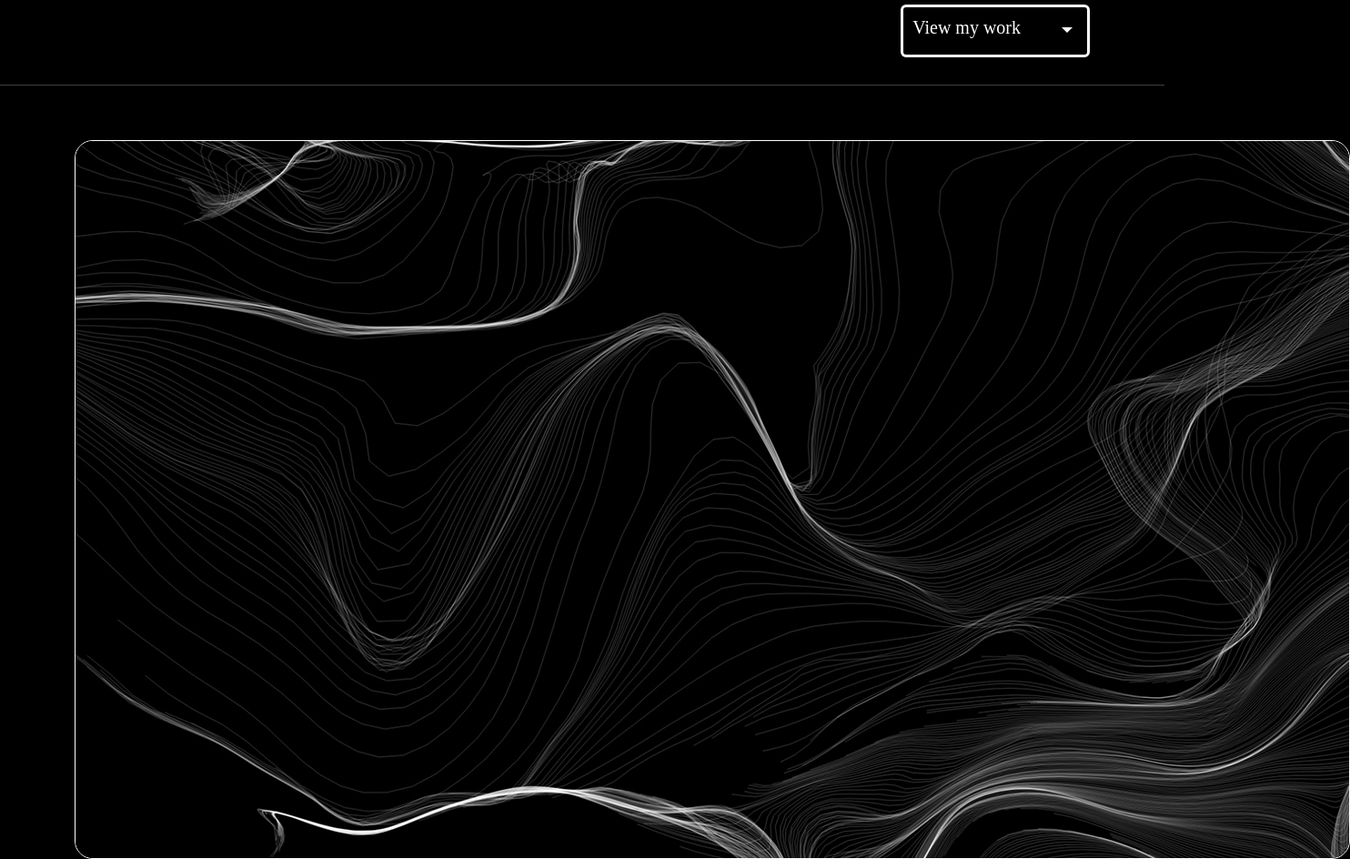
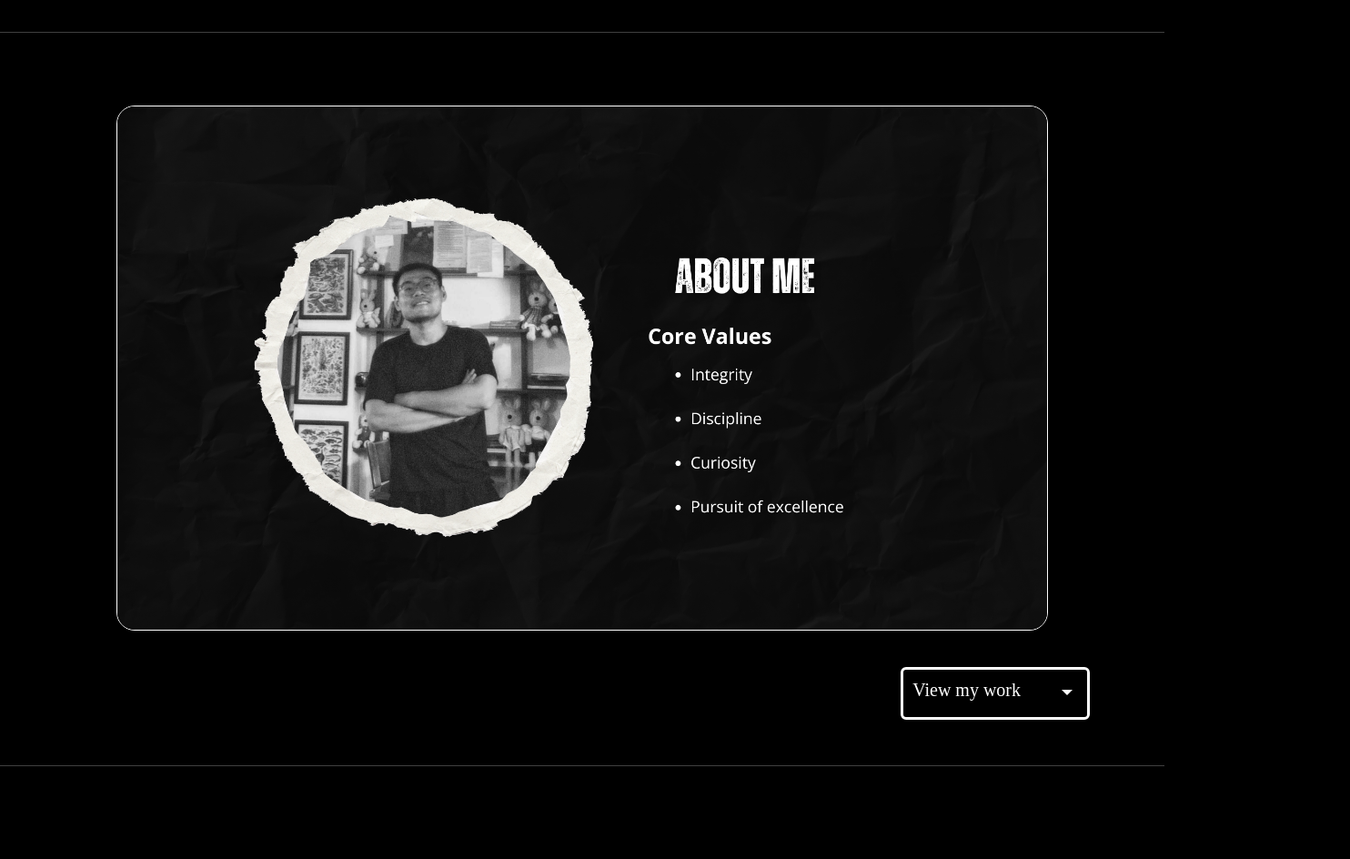
Before and after one commit to Rei2701/Porfolio_PJ, a plain HTML site: page html/index.html in a window 1280 px wide. Shown: the part 864-1808 px from the top of the page at 91% size, 1484 px wide, since content can reach past the window. After the commit the page ends 1766 px from the top, so only its background shows below. Drawn offline with nearby package versions, Linux system fonts and the light colour scheme; a web font is replaced by a local one.

Commit message:
push them cai nut

```diff
--- a/css/main.css
+++ b/css/main.css
@@ -146,9 +146,13 @@ i.nav-icon:hover{
     font-size: 20px;
     font-weight: 500;
 }
+.btn-Dropdown ul{
+    border: 2px white solid;
+    border-radius: 20px;
+}
 .dropdown-menu a.dropdown-item{
     font-weight: 700;
-    padding: 10px;
+    padding: 10px 20px;
     margin-top: 10px;
     background-color: black;
     color: white;
@@ -161,3 +165,18 @@ i.nav-icon:hover{
     padding: 20px 0;
     background-color: black;
 }
+/* .Projects */
+.project-container{
+    width: 80%;
+    height: 100%;
+    margin: 0 auto;
+    padding: 30px 0;
+    padding-bottom: 40px;
+}
+.project-container img{
+    width: 100%;
+    height: 80%;
+    object-fit: contain;
+    align-items: center;
+    border: 1px white solid;border-radius: 20px;
+}
--- a/html/index.html
+++ b/html/index.html
@@ -75,6 +75,26 @@
       </div>
     </nav>
     <!-- View my work -->
+    <!-- <div class="container view-my-work">
+      <div class="btn-group btn-Dropdown" >
+        <h4>View my work</h4>
+        <button type="button" class="btn dropdown-toggle dropdown-toggle-split" data-bs-toggle="dropdown"
+          aria-expanded="false">
+          <span class="visually-hidden">Toggle Dropdown</span>
+        </button>
+        <ul class="dropdown-menu">
+          <li><a class="dropdown-item" href="#">Business Analyst</a></li>
+          <li><a class="dropdown-item" href="#">Fontend Developer</a></li>
+        </ul>
+      </div>
+    </div> -->
+    <hr style="color: white; font-size: 30px; margin-bottom: 50px;margin-top: 30px;" />
+  </section>
+  <!-- Project Section -->
+  <section class="Projects">
+    <div class="container project-container">
+      <img src="/img/core-values.png" alt="">
+    </div>
     <div class="container view-my-work">
       <div class="btn-group btn-Dropdown" >
         <h4>View my work</h4>
@@ -88,14 +108,8 @@
         </ul>
       </div>
     </div>
-    <hr style="color: white; font-size: 30px; margin-bottom: 60px;margin-top: 30px;" />
   </section>
-  <!-- Project Section -->
-  <section class="Projects">
-    <div class="container">
-      <img src="/img/Project-background.jpg" alt="" style="border: 1px white solid;border-radius: 20px;">
-    </div>
-  </section>
+  <hr style="color: white; font-size: 30px; margin-bottom: 60px;margin-top: 50px;" />
   <script src="https://cdn.jsdelivr.net/npm/@popperjs/core@2.11.8/dist/umd/popper.min.js"
     integrity="sha384-I7E8VVD/ismYTF4hNIPjVp/Zjvgyol6VFvRkX/vR+Vc4jQkC+hVqc2pM8ODewa9r"
     crossorigin="anonymous"></script>
@@ -106,5 +120,4 @@
   <!-- IMPORT JS -->
   <script src="/js/main.js"></script>
 </body>
-
 </html>
```
Also changed, not shown: img/core-values.png (added).
